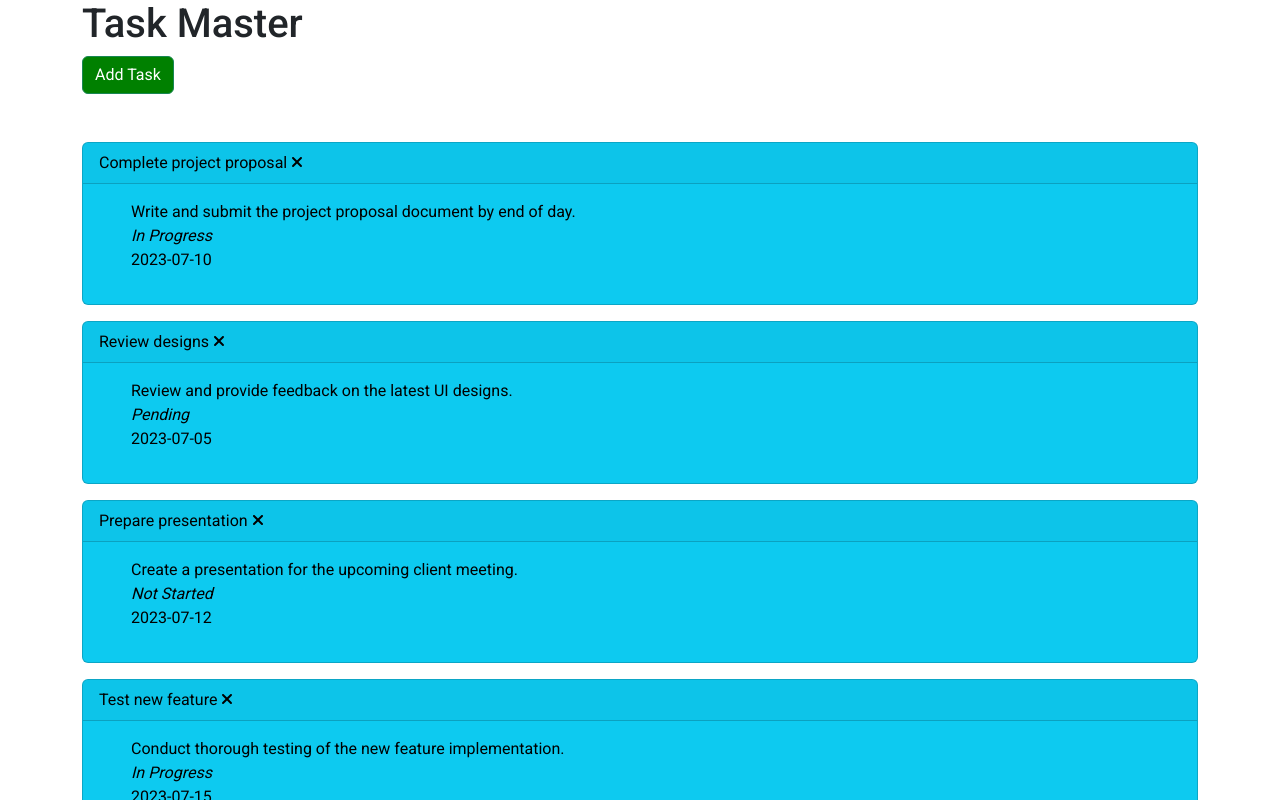
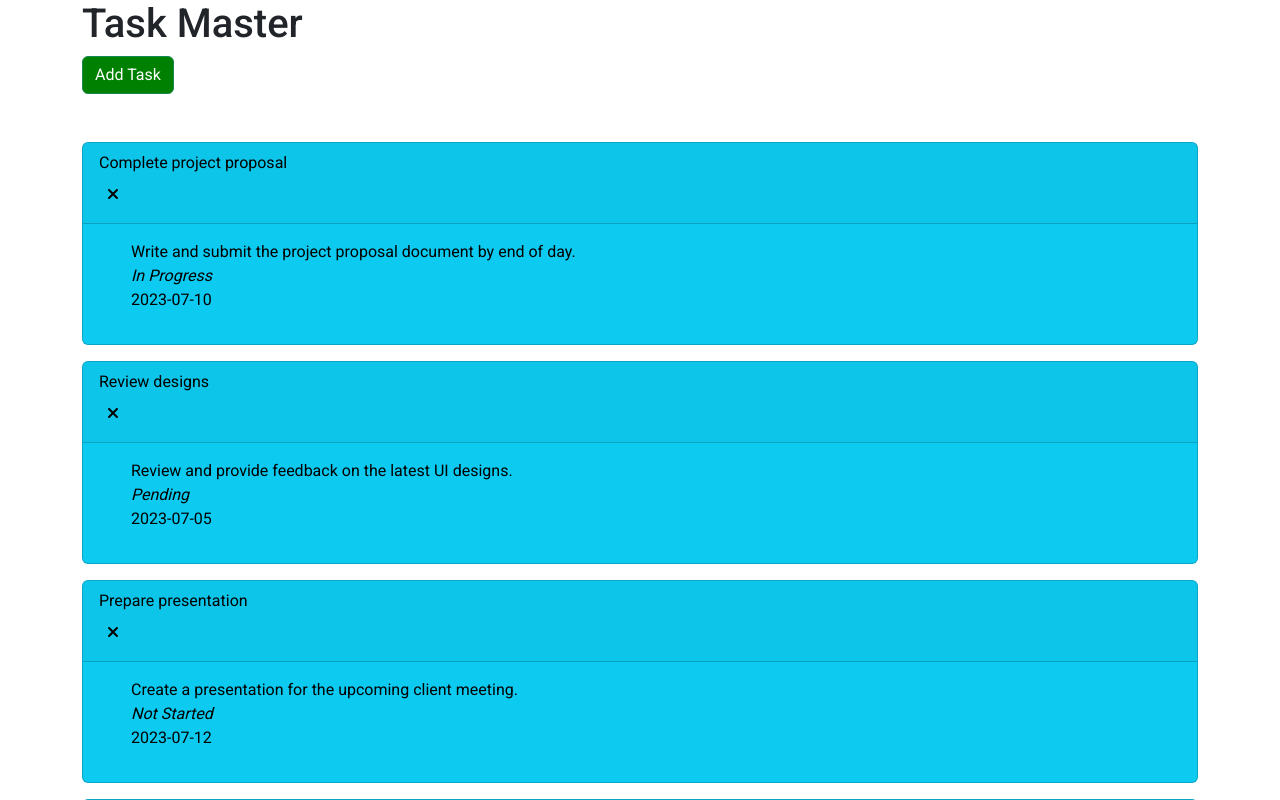
Before and after one commit to Hermass/angular_tasktraker, an Angular app: page / in a window 1280 px wide. Shown: the top 800 px of the page. Built offline with nearby package versions, Linux system fonts and the light colour scheme; data requests are answered from the project's data file.

Commit message:
Services updated delete function added

```diff
--- a/src/app/components/task-item/task-item.component.html
+++ b/src/app/components/task-item/task-item.component.html
@@ -2,7 +2,7 @@
 <div class="card text-bg-info mb-3 ">
     <div class="card-header">
         {{ task.title}}
-       <fa-icon [icon]="faTimes"></fa-icon>
+       <div class="pull-right p-2" (click)="onDelete()" > <fa-icon [icon]="faTimes"></fa-icon> </div>
     </div>
     <div class="card-body">
         <ul >
--- a/src/app/components/task-item/task-item.component.ts
+++ b/src/app/components/task-item/task-item.component.ts
@@ -11,4 +11,10 @@ export class TaskItemComponent {
 
   @Input() task : any;
   faTimes = faTimes;
+
+  onDelete(){
+    console.log("DELETE TASKS")
+   // this.task = this.task .onDelete();
+
+  }
 }
--- a/src/app/services/task.service.ts
+++ b/src/app/services/task.service.ts
@@ -1,9 +1,7 @@
 import { Injectable } from '@angular/core';
 import { HttpClient, HttpHeaders } from '@angular/common/http';
 import { Task } from '../Tasks';
-import { TASKS } from '../mock-tasks';
-import { Observable, of } from 'rxjs';
-
+import { Observable } from 'rxjs';
 
 
 @Injectable({
```
